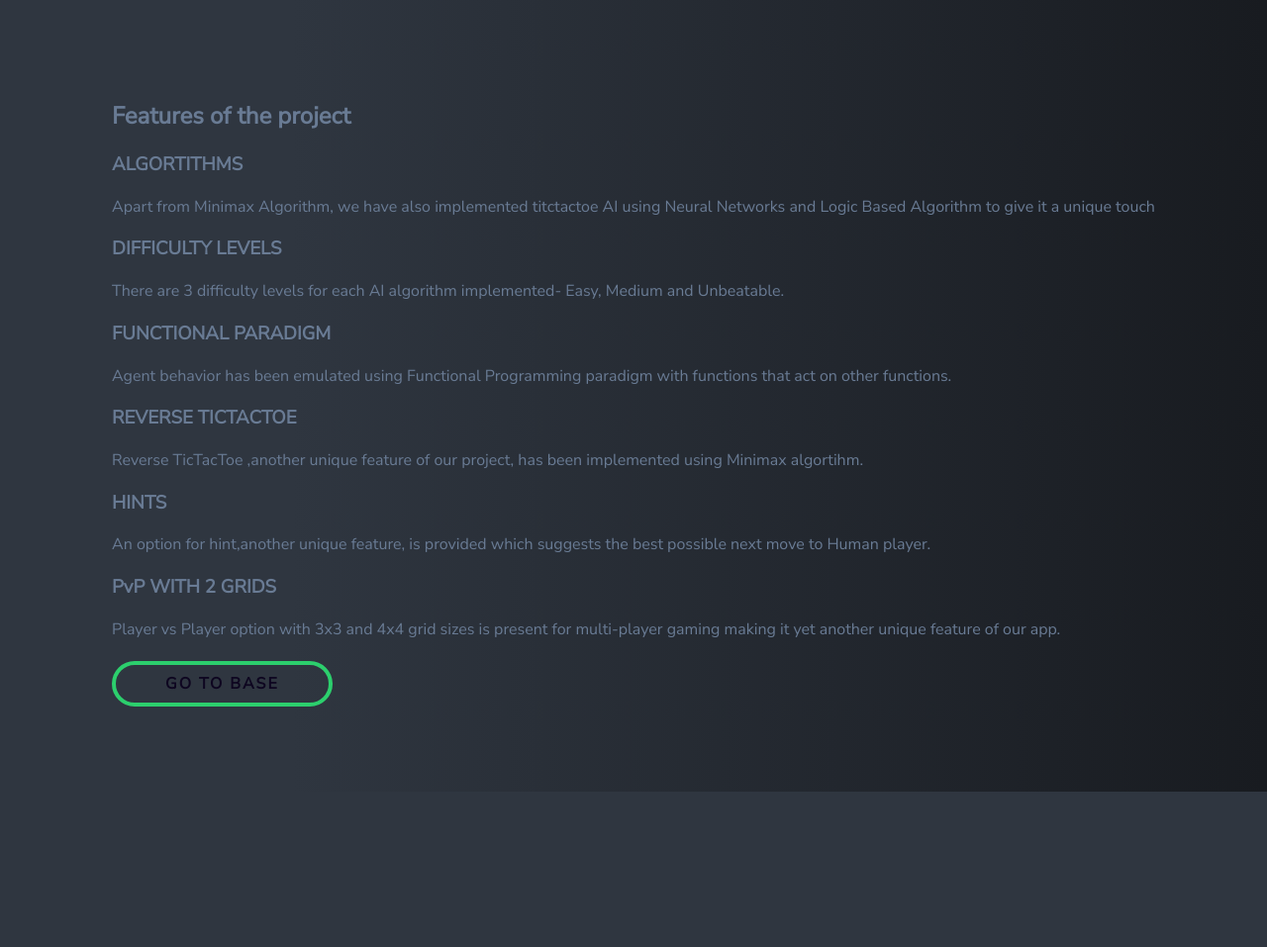
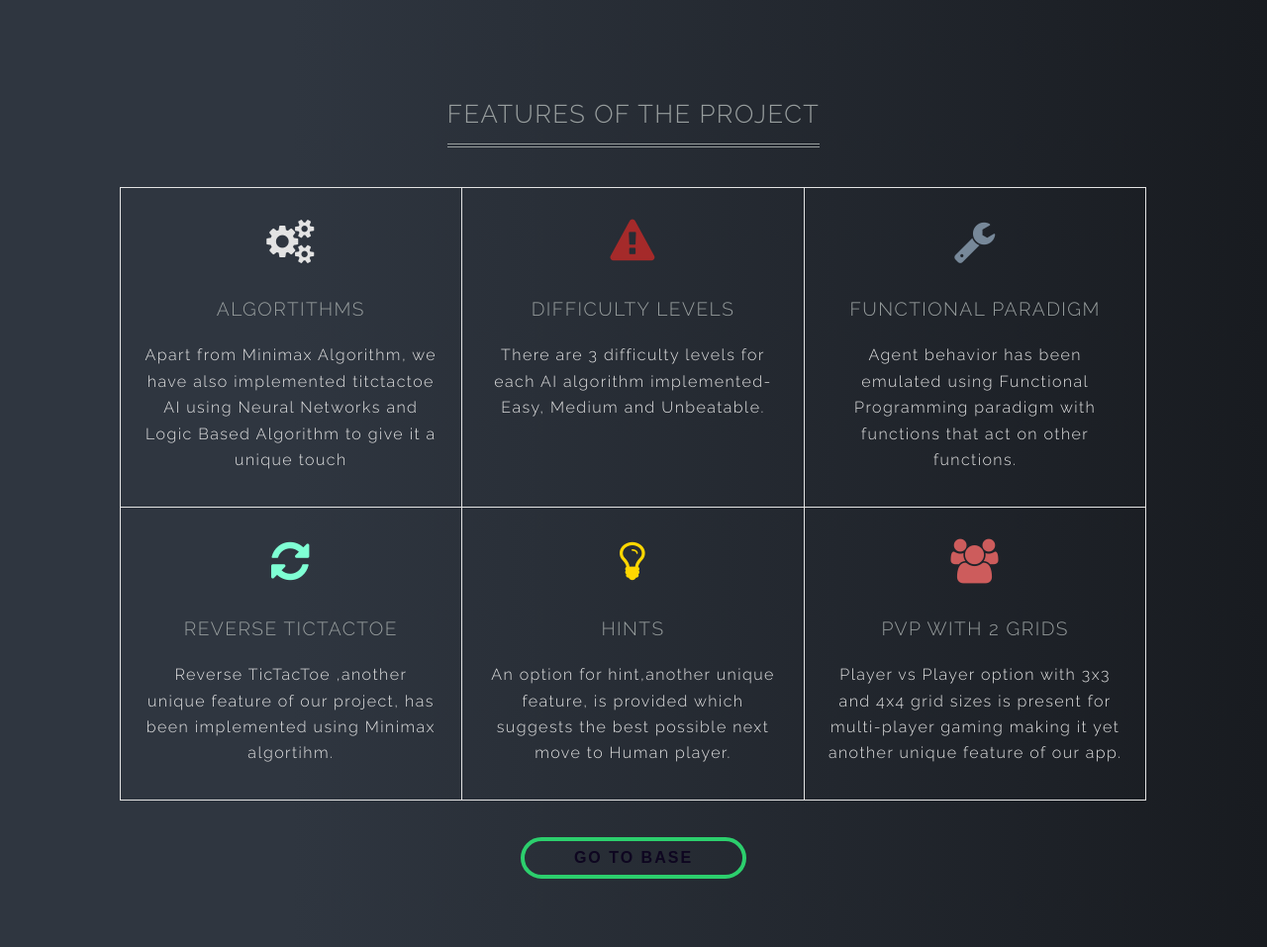
Before and after one commit to coderjedi/Microsoft-Mars-Colonization, a Django app: page /info/ in a window 1280 px wide. Shown: the whole page at 99% size. Before the commit the page ends 800 px from the top, so only its background shows below. Run offline with Django 3.2, Linux system fonts and the light colour scheme.

Commit message:
Added knowmore page

```diff
--- a/mars_colonization/tictactoe/static/css/style2.css
+++ b/mars_colonization/tictactoe/static/css/style2.css
@@ -1,11 +1,14 @@
+@import url("https://cdnjs.cloudflare.com/ajax/libs/font-awesome/4.7.0/css/font-awesome.min.css");
+@import url("https://fonts.googleapis.com/css?family=Raleway:300,700");
+
 @import url("https://fonts.googleapis.com/css?family=Nunito+Sans");
+
 :root {
   --blue: #0e0620;
   --white: #fff;
   --green: #2ccf6d;
 }
 
-html,
 body {
 	height: 100%;
 	width: 100%;
@@ -13,91 +16,413 @@ body {
 	background: linear-gradient(90deg, #2f3640 23%, #181b20 100%);
   }
 
-body {
-  display: -webkit-box;
-  display: flex;
-  -webkit-box-align: center;
-          align-items: center;
-  -webkit-box-pack: center;
-          justify-content: center;
-  font-family: "Nunito Sans";
-  color: #697b94;
-  font-size: 1em;
+
+
+ header{
+	 color: peru;
+ }
+	article, aside, details, figcaption, figure, footer, header, hgroup, menu, nav, section {
+		display: block;
 	}
 
-button {
-  font-family: "Nunito Sans";
+	body {
+		line-height: 1;
 	}
 
-ul {
-  list-style-type: none;
-  -webkit-padding-start: 35px;
-          padding-inline-start: 35px;
+	ol, ul {
+		list-style: none;
 	}
 
-svg {
-  width: 100%;
-  visibility: hidden;
+	blockquote, q {
+		quotes: none;
 	}
 
-h1 {
-  font-size: 4em;
-  margin: 15px 0px;
-  font-weight: bold;
+	blockquote:before, blockquote:after, q:before, q:after {
+		content: '';
+		content: none;
+	}
+
+	table {
+		border-collapse: collapse;
+		border-spacing: 0;
+	}
+
+	body {
+		-webkit-text-size-adjust: none;
+	}
+
+/* Box Model */
+
+	*, *:before, *:after {
+		-moz-box-sizing: border-box;
+		-webkit-box-sizing: border-box;
+		box-sizing: border-box;
+	}
+
+/* Containers */
+
+	.container {
+		margin-left: auto;
+		margin-right: auto;
+	}
+
+	.container.\31 25\25 {
+		width: 100%;
+		max-width: 100em;
+		min-width: 80em;
+	}
+
+	.container.\37 5\25 {
+		width: 60em;
+	}
+
+	.container.\35 0\25 {
+		width: 40em;
+	}
+
+	.container.\32 5\25 {
+		width: 20em;
+	}
+
+	.container {
+		width: 80em;
+	}
+
+
+/* Grid */
+
+
+
+
+
+
+
+
+/* Type */
+
+
+
+	body, input, select, textarea {
+		font-family: "Raleway", Arial, Helvetica, sans-serif;
+		font-size: 14pt;
+		font-weight: 300;
+		letter-spacing: 0.09em;
+		line-height: 1.65em;
+	}
+
+		@media screen and (max-width: 1680px) {
+
+			body, input, select, textarea {
+				font-size: 12pt;
+			}
+
+		}
+
+		@media screen and (max-width: 1280px) {
+
+			body, input, select, textarea {
+				font-size: 12pt;
+			}
+
+		}
+
+		@media screen and (max-width: 980px) {
+
+			body, input, select, textarea {
+				font-size: 12pt;
+			}
+
+		}
+
+		@media screen and (max-width: 736px) {
+
+			body, input, select, textarea {
+				font-size: 11pt;
+			}
+
+		}
+
+		@media screen and (max-width: 480px) {
+
+			body, input, select, textarea {
+				font-size: 11pt;
+			}
+
+		}
+
+	a {
+		text-decoration: underline;
+	}
+
+		a:hover {
+			text-decoration: none;
+		}
+
+	strong, b {
+		font-weight: 700;
+	}
+
+	em, i {
+		font-style: italic;
+	}
+
+	p {
+		margin: 0 0 2em 0;
+	}
+
+	h1, h2, h3, h4, h5, h6 {
+		font-weight: 300;
+		line-height: 1em;
+		margin: 0 0 1em 0;
+		text-transform: uppercase;
+		color: #989e9e
+	}
+
+		h1 a, h2 a, h3 a, h4 a, h5 a, h6 a {
+			color: inherit;
+			text-decoration: none;
 		}
 
 	h2 {
-  font-weight: bold;
+		font-size: 1.6em;
+		line-height: 1.5em;
 	}
 
-.hamburger-menu {
-  position: absolute;
-  top: 0;
-  left: 0;
-  padding: 35px;
-  z-index: 2;
+	h3 {
+		font-size: 1.2em;
+		line-height: 1.5em;
 	}
-.hamburger-menu button {
-  position: relative;
-  width: 30px;
-  height: 22px;
-  border: none;
-  background: none;
-  padding: 0;
-  cursor: pointer;
+
+	h4 {
+		font-size: 1em;
+		line-height: 1.5em;
 	}
-.hamburger-menu button span {
-  position: absolute;
-  height: 3px;
-  background: #000;
-  width: 100%;
-  left: 0px;
-  top: 0px;
-  -webkit-transition: 0.1s ease-in;
-  transition: 0.1s ease-in;
-}
-.hamburger-menu button span:nth-child(2) {
-  top: 9px;
-}
-.hamburger-menu button span:nth-child(3) {
-  top: 18px;
-}
-.hamburger-menu [data-state="open"] span:first-child {
-  -webkit-transform: rotate(45deg);
-          transform: rotate(45deg);
-  top: 10px;
-}
-.hamburger-menu [data-state="open"] span:nth-child(2) {
-  width: 0%;
-  opacity: 0;
-}
-.hamburger-menu [data-state="open"] span:nth-child(3) {
-  -webkit-transform: rotate(-45deg);
-          transform: rotate(-45deg);
-  top: 10px;
+
+	h5 {
+		font-size: 0.9em;
+		line-height: 1.5em;
 	}
 
 
+
+	label {
+		display: block;
+		font-size: 0.9em;
+		margin: 0 0 0.2em 0;
+		text-transform: uppercase;
+	}
+
+
+	section.special, article.special, header.special {
+		text-align: center;
+	}
+
+	header {
+		margin-bottom: 1em;
+	}
+
+		header p {
+			position: relative;
+			margin: 0 0 1.5em 0;
+			text-transform: uppercase;
+		}
+
+		header h2, header h3 {
+			display: inline-block;
+			padding-bottom: 0.4em;
+			border-bottom-style: double;
+			border-bottom-width: 4px;
+		}
+
+
+
+/* Table */
+
+	.table-wrapper {
+		-webkit-overflow-scrolling: touch;
+		overflow-x: auto;
+	}
+
+	table {
+		margin: 0 0 2em 0;
+		width: 100%;
+	}
+
+		table tbody tr {
+			border: solid 1px;
+			border-left: 0;
+			border-right: 0;
+		}
+
+		table td {
+			padding: 0.75em 0.75em;
+		}
+
+		table th {
+			font-size: 0.9em;
+			font-weight: 700;
+			padding: 0 0.75em 0.75em 0.75em;
+			text-align: left;
+		}
+
+		table thead {
+			border-bottom: solid 2px;
+		}
+
+		table tfoot {
+			border-top: solid 2px;
+		}
+
+		table.alt {
+			border-collapse: separate;
+		}
+
+			table.alt tbody tr td {
+				border: solid 1px;
+				border-left-width: 0;
+				border-top-width: 0;
+			}
+
+				table.alt tbody tr td:first-child {
+					border-left-width: 1px;
+				}
+
+			table.alt tbody tr:first-child td {
+				border-top-width: 1px;
+			}
+
+			table.alt thead {
+				border-bottom: 0;
+			}
+
+			table.alt tfoot {
+				border-top: 0;
+			}
+
+	table tbody tr {
+		border-color: #e3e3e3;
+	}
+
+		table tbody tr:nth-child(2n + 1) {
+			background-color: rgba(144, 144, 144, 0.075);
+		}
+
+	table th {
+		color: #555;
+	}
+
+	table thead {
+		border-bottom-color: #e3e3e3;
+	}
+
+	table tfoot {
+		border-top-color: #e3e3e3;
+	}
+
+	table.alt tbody tr td {
+		border-color: #e3e3e3;
+	}
+
+/* Feature */
+
+	.features {
+		display: -moz-flex;
+		display: -webkit-flex;
+		display: -ms-flex;
+		display: flex;
+		-moz-flex-wrap: wrap;
+		-webkit-flex-wrap: wrap;
+		-ms-flex-wrap: wrap;
+		flex-wrap: wrap;
+		-moz-justify-content: center;
+		-webkit-justify-content: center;
+		-ms-justify-content: center;
+		justify-content: center;
+		margin-bottom: 2em;
+	}
+
+	.feature {
+		padding: 2em 2em 0.1em 2em;
+		border-style: solid;
+		border-width: 1px;
+		margin-left: -1px;
+		margin-top: -1px;
+		width: 33.33333%;
+	}
+
+		.feature .fa {
+			font-size: 2.8em;
+			margin-bottom: 0.7em;
+		}
+
+		@media screen and (max-width: 1280px) {
+
+			.feature {
+				padding: 2em 1.5em 0.1em 1.5em;
+			}
+
+		}
+
+		@media screen and (max-width: 736px) {
+
+			.feature {
+				padding: 2em 1em 0.1em 1em;
+				width: 50%;
+			}
+
+		}
+
+		@media screen and (max-width: 480px) {
+
+			.feature {
+				padding: 2em 0.5em 0.1em 0.5em;
+				width: 100%;
+			}
+
+		}
+
+	.feature {
+		border-color: #e3e3e3;
+	}
+
+		.feature .fa-gears {
+			color: #e3e3e3;
+		}
+		.feature .fa-warning{
+			color: brown;
+		}
+		.feature .fa-wrench{
+			color: lightslategray;
+		}
+        .feature .fa-lightbulb-o{
+			color: gold;
+		}
+		.feature .fa-group{
+			color: indianred;
+		}
+		.feature .fa-refresh{
+			color: aquamarine;
+		}
+/* Wrapper */
+
+	.wrapper {
+		padding: 6em 0 4em 0;
+		position: relative;
+	}
+
+		.wrapper > .inner {
+			margin: 0 auto;
+			width: 65em;
+		}
+
+			.wrapper > .inner.narrow {
+				width: 35em;
+			}
+
+p{
+	color: #e3e3e3;
+
+}
 .btn {
   z-index: 1;
   overflow: hidden;
@@ -138,14 +463,3 @@ h2 {
 .btn.green:hover:before {
   width: 100%;
 }
-
-@media screen and (max-width: 768px) {
-  body {
-    display: block;
-  }
-
-  .container {
-    margin-top: 70px;
-    margin-bottom: 70px;
-  }
-}
```
Lines whose indentation alone changed are shown as unchanged.
